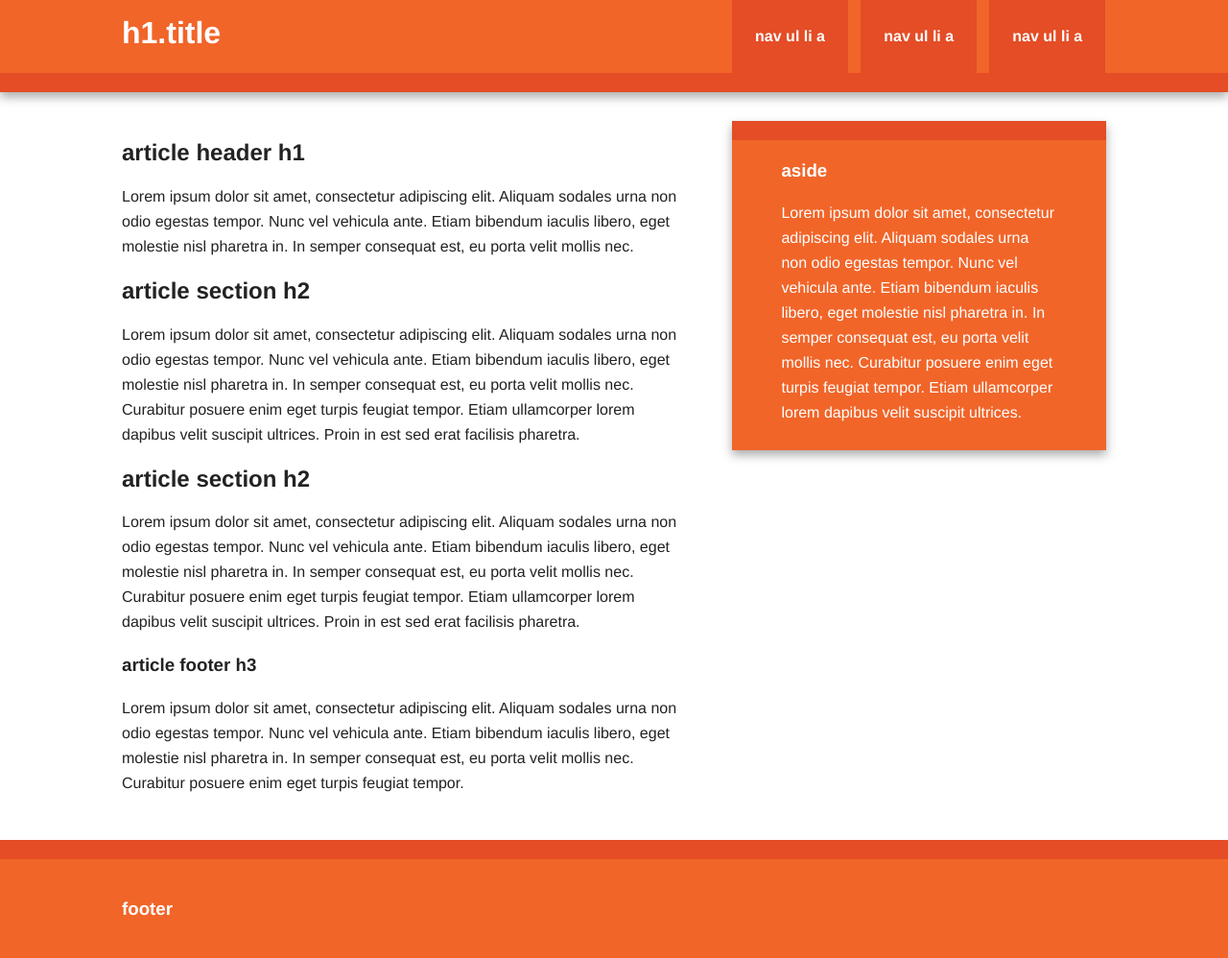
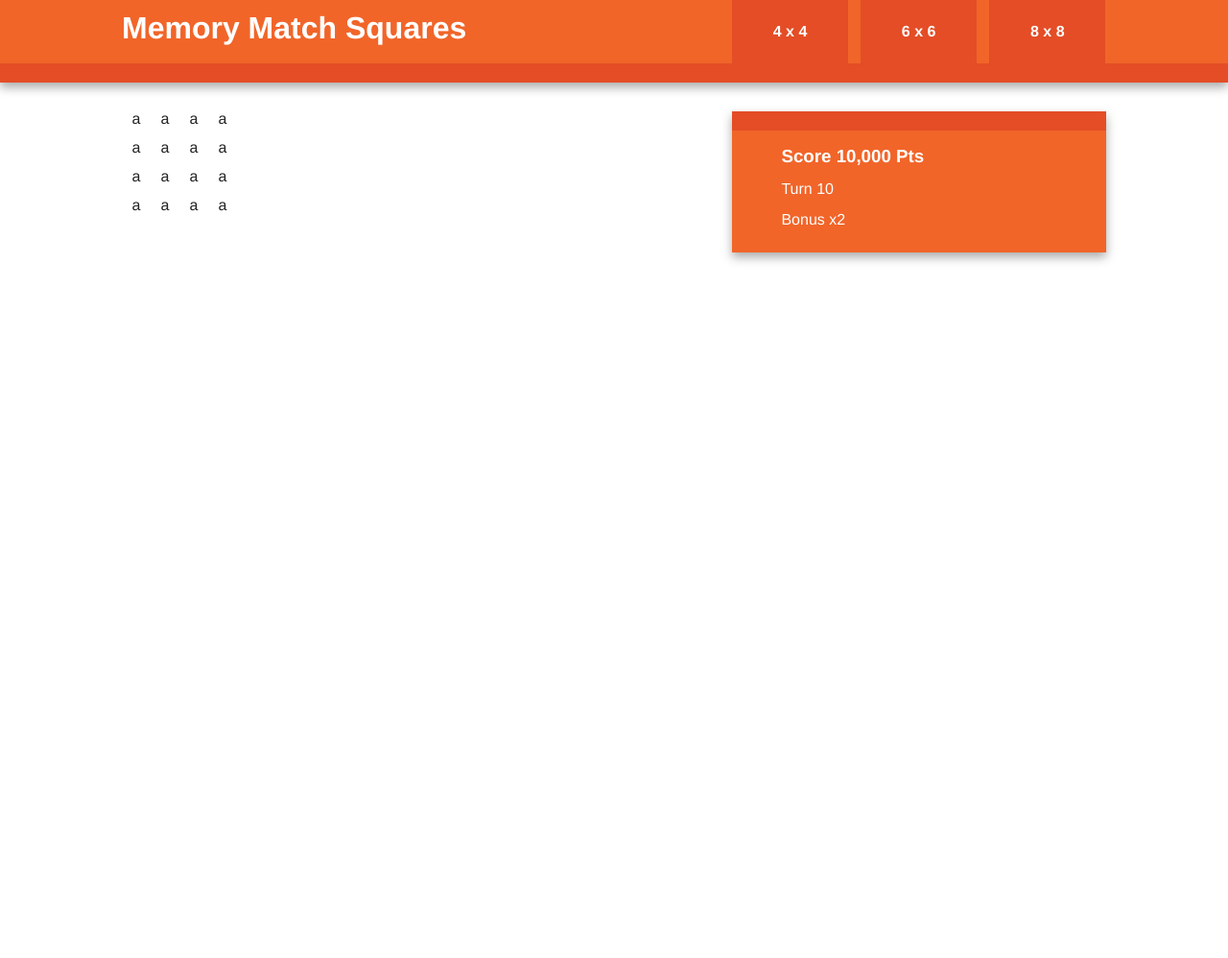
Before and after one commit to Peekay777/MemoryMatchSquares, a plain HTML site: page index.html in a window 1280 px wide. Shown: the whole page at 96% size. After the commit the page ends 800 px from the top, so only its background shows below. Drawn offline with nearby package versions, Linux system fonts and the light colour scheme.

Commit message:
Basic Layout

```diff
--- a/css/main.css
+++ b/css/main.css
@@ -62,7 +62,7 @@ textarea {
    ========================================================================== */
 
 body {
-    font: 16px/26px Helvetica, Helvetica Neue, Arial;
+    font: 16px/16px Helvetica, Helvetica Neue, Arial;
 }
 
 .wrapper {
@@ -158,19 +158,70 @@ nav a:hover {
    Author's custom styles
    ========================================================================== */
 
+/*
+article {
+	font-size: 0;
+}
 
+.column {
+	display: inline-block;
+}
 
+.tile {
+	font-size: 12px;
+	padding: 0;
+	margin: 0;
+	min-width: 30px;
+	min-height: 30px;
+	text-align: center;
+}
+*/
 
+article {
+	position: relative;
+}
 
+article div {
+	position: absolute;
+}
 
+.tile {
+	height: 30px;
+	width: 30px;
+	text-align: center;
+}
 
+.row0 {
+	top: 0px;
+}
 
+.row1 {
+	top: 30px;
+}
 
+.row2 {
+	top: 60px;
+}
 
+.row3 {
+	top: 90px;
+}
 
+.column0 {
+	left: 0px;
+}
 
+.column1 {
+	left: 30px;
+}
 
+.column2 {
+	left: 60px;
+}
 
+.column3 {
+	left: 90px;
+}
 
 /* ==========================================================================
    Media Queries
--- a/index.html
+++ b/index.html
@@ -22,12 +22,12 @@
 
         <div class="header-container">
             <header class="wrapper clearfix">
-                <h1 class="title">h1.title</h1>
+                <h1 class="title">Memory Match Squares</h1>
                 <nav>
                     <ul>
-                        <li><a href="#">nav ul li a</a></li>
-                        <li><a href="#">nav ul li a</a></li>
-                        <li><a href="#">nav ul li a</a></li>
+                        <li data-size="4"><a href="#">4 x 4</a></li>
+                        <li data-size="6"><a href="#">6 x 6</a></li>
+                        <li data-size="8"><a href="#">8 x 8</a></li>
                     </ul>
                 </nav>
             </header>
@@ -36,38 +36,45 @@
         <div class="main-container">
             <div class="main wrapper clearfix">
 
+               	<aside>
+                    <h3>Score <span>10,000  Pts</span></h3>
+                    <div>
+                    	<p>Turn <span>10</span></p>
+                    	<p>Bonus <span>x2</span></p>
+                    </div>
+                </aside>
+
                 <article>
-                    <header>
-                        <h2>article header h1</h2>
-                        <p>Lorem ipsum dolor sit amet, consectetur adipiscing elit. Aliquam sodales urna non odio egestas tempor. Nunc vel vehicula ante. Etiam bibendum iaculis libero, eget molestie nisl pharetra in. In semper consequat est, eu porta velit mollis nec.</p>
-                    </header>
-                    <section>
-                        <h2>article section h2</h2>
-                        <p>Lorem ipsum dolor sit amet, consectetur adipiscing elit. Aliquam sodales urna non odio egestas tempor. Nunc vel vehicula ante. Etiam bibendum iaculis libero, eget molestie nisl pharetra in. In semper consequat est, eu porta velit mollis nec. Curabitur posuere enim eget turpis feugiat tempor. Etiam ullamcorper lorem dapibus velit suscipit ultrices. Proin in est sed erat facilisis pharetra.</p>
-                    </section>
-                    <section>
-                        <h2>article section h2</h2>
-                        <p>Lorem ipsum dolor sit amet, consectetur adipiscing elit. Aliquam sodales urna non odio egestas tempor. Nunc vel vehicula ante. Etiam bibendum iaculis libero, eget molestie nisl pharetra in. In semper consequat est, eu porta velit mollis nec. Curabitur posuere enim eget turpis feugiat tempor. Etiam ullamcorper lorem dapibus velit suscipit ultrices. Proin in est sed erat facilisis pharetra.</p>
-                    </section>
-                    <footer>
-                        <h3>article footer h3</h3>
-                        <p>Lorem ipsum dolor sit amet, consectetur adipiscing elit. Aliquam sodales urna non odio egestas tempor. Nunc vel vehicula ante. Etiam bibendum iaculis libero, eget molestie nisl pharetra in. In semper consequat est, eu porta velit mollis nec. Curabitur posuere enim eget turpis feugiat tempor.</p>
-                    </footer>
+                	<h2 class="hidden">Grid</h2>
+                	<div class="row0">
+                		<div class="column0"><div class="tile" data-tile="0">a</div></div>
+                		<div class="column1"><div class="tile" data-tile="1">a</div></div>
+                		<div class="column2"><div class="tile" data-tile="2">a</div></div>
+                		<div class="column3"><div class="tile" data-tile="3">a</div></div>
+                	</div>
+                	<div class="row1">
+                		<div class="column0"><div class="tile" data-tile="4">a</div></div>
+                		<div class="column1"><div class="tile" data-tile="5">a</div></div>
+                		<div class="column2"><div class="tile" data-tile="6">a</div></div>
+                		<div class="column3"><div class="tile" data-tile="7">a</div></div>
+                	</div>
+                	<div class="row2">
+                		<div class="column0"><div class="tile" data-tile="8">a</div></div>
+                		<div class="column1"><div class="tile" data-tile="9">a</div></div>
+                		<div class="column2"><div class="tile" data-tile="10">a</div></div>
+                		<div class="column3"><div class="tile" data-tile="11">a</div></div>
+                	</div>
+                	<div class="row3">
+                		<div class="column0"><div class="tile" data-tile="12">a</div></div>
+                		<div class="column1"><div class="tile" data-tile="13">a</div></div>
+                		<div class="column2"><div class="tile" data-tile="14">a</div></div>
+                		<div class="column3"><div class="tile" data-tile="15">a</div></div>
+                	</div>
                 </article>
 
-                <aside>
-                    <h3>aside</h3>
-                    <p>Lorem ipsum dolor sit amet, consectetur adipiscing elit. Aliquam sodales urna non odio egestas tempor. Nunc vel vehicula ante. Etiam bibendum iaculis libero, eget molestie nisl pharetra in. In semper consequat est, eu porta velit mollis nec. Curabitur posuere enim eget turpis feugiat tempor. Etiam ullamcorper lorem dapibus velit suscipit ultrices.</p>
-                </aside>
 
             </div> <!-- #main -->
         </div> <!-- #main-container -->
-
-        <div class="footer-container">
-            <footer class="wrapper">
-                <h3>footer</h3>
-            </footer>
-        </div>
 
         <script src="//ajax.googleapis.com/ajax/libs/jquery/1.11.0/jquery.min.js"></script>
         <script>window.jQuery || document.write('<script src="js/vendor/jquery-1.11.0.min.js"><\/script>')</script>
```
